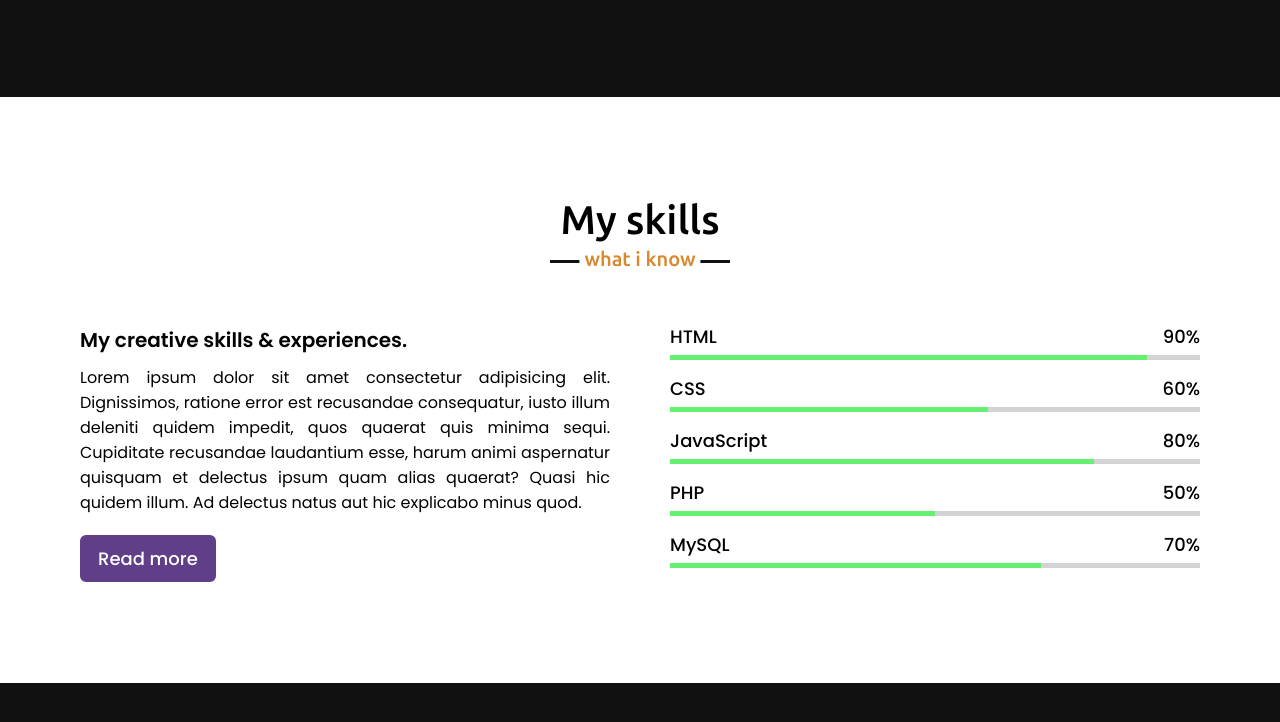
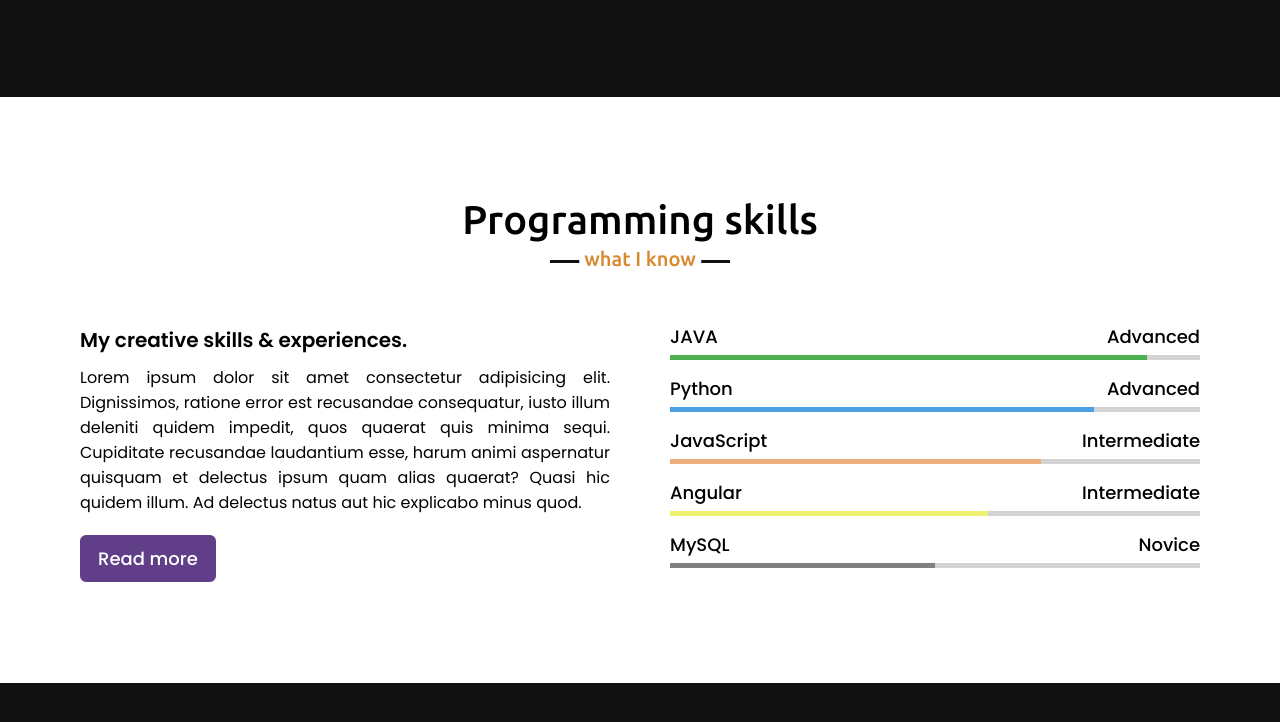
Before and after one commit to psagun/psagun.github.io, a plain HTML site: page index.html in a window 1280 px wide. Shown: the part 2013-2735 px from the top of the page. Drawn offline with nearby package versions, Linux system fonts and the light colour scheme.

Commit message:
Skills Updated
Skills Updated

```diff
--- a/index.html
+++ b/index.html
@@ -99,7 +99,7 @@
     <!-- skills section start -->
     <section class="skills" id="skills">
         <div class="max-width">
-            <h2 class="title">My skills</h2>
+            <h2 class="title">Programming skills</h2>
             <div class="skills-content">
                 <div class="column left">
                     <div class="text">My creative skills & experiences.</div>
@@ -109,36 +109,36 @@
                 <div class="column right">
                     <div class="bars">
                         <div class="info">
-                            <span>HTML</span>
-                            <span>90%</span>
+                            <span>JAVA</span>
+                            <span>Advanced</span>
                         </div>
-                        <div class="line html"></div>
+                        <div class="line java"></div>
                     </div>
                     <div class="bars">
                         <div class="info">
-                            <span>CSS</span>
-                            <span>60%</span>
+                            <span>Python</span>
+                            <span>Advanced</span>
                         </div>
-                        <div class="line css"></div>
+                        <div class="line python"></div>
                     </div>
                     <div class="bars">
                         <div class="info">
                             <span>JavaScript</span>
-                            <span>80%</span>
+                            <span>Intermediate</span>
                         </div>
                         <div class="line js"></div>
                     </div>
                     <div class="bars">
                         <div class="info">
-                            <span>PHP</span>
-                            <span>50%</span>
+                            <span>Angular</span>
+                            <span>Intermediate</span>
                         </div>
-                        <div class="line php"></div>
+                        <div class="line angular"></div>
                     </div>
                     <div class="bars">
                         <div class="info">
                             <span>MySQL</span>
-                            <span>70%</span>
+                            <span>Novice</span>
                         </div>
                         <div class="line mysql"></div>
                     </div>
--- a/style.css
+++ b/style.css
@@ -269,7 +269,7 @@ section .title::after{
 .services .title::after,
 .projects .title::after{
     background: #111;
-    content: "what i provide";
+    content: "what I provide";
 }
 .services .serv-content .card{
     width: calc(33% - 20px);
@@ -306,7 +306,7 @@ section .title::after{
 /* skills section styling */
 
 .skills .title::after{
-    content: "what i know";
+    content: "what I know";
 }
 .skills .skills-content .column{
     width: calc(50% - 30px);
@@ -360,22 +360,22 @@ section .title::after{
     height: 100%;
     left: 0;
     top: 0;
-    background: rgb(102, 240, 114);
+    /*background: rgb(102, 240, 114);*/
 }
-.skills-content .right .html::before{
-    width: 90%;
+.skills-content .right .java::before{
+    width: 90%;background-color: #4CAF50;
 }
-.skills-content .right .css::before{
-    width: 60%;
+.skills-content .right .python::before{
+    width: 80%;background-color: #4ba0e6;
 }
 .skills-content .right .js::before{
-    width: 80%;
+    width: 70%;background-color: #ecb07e;
 }
-.skills-content .right .php::before{
-    width: 50%;
+.skills-content .right .angular::before{
+    width: 60%;background-color: #eef06f;
 }
 .skills-content .right .mysql::before{
-    width: 70%;
+    width: 50%;background-color: #808080;
 }
 
 /* projects section styling */
```
